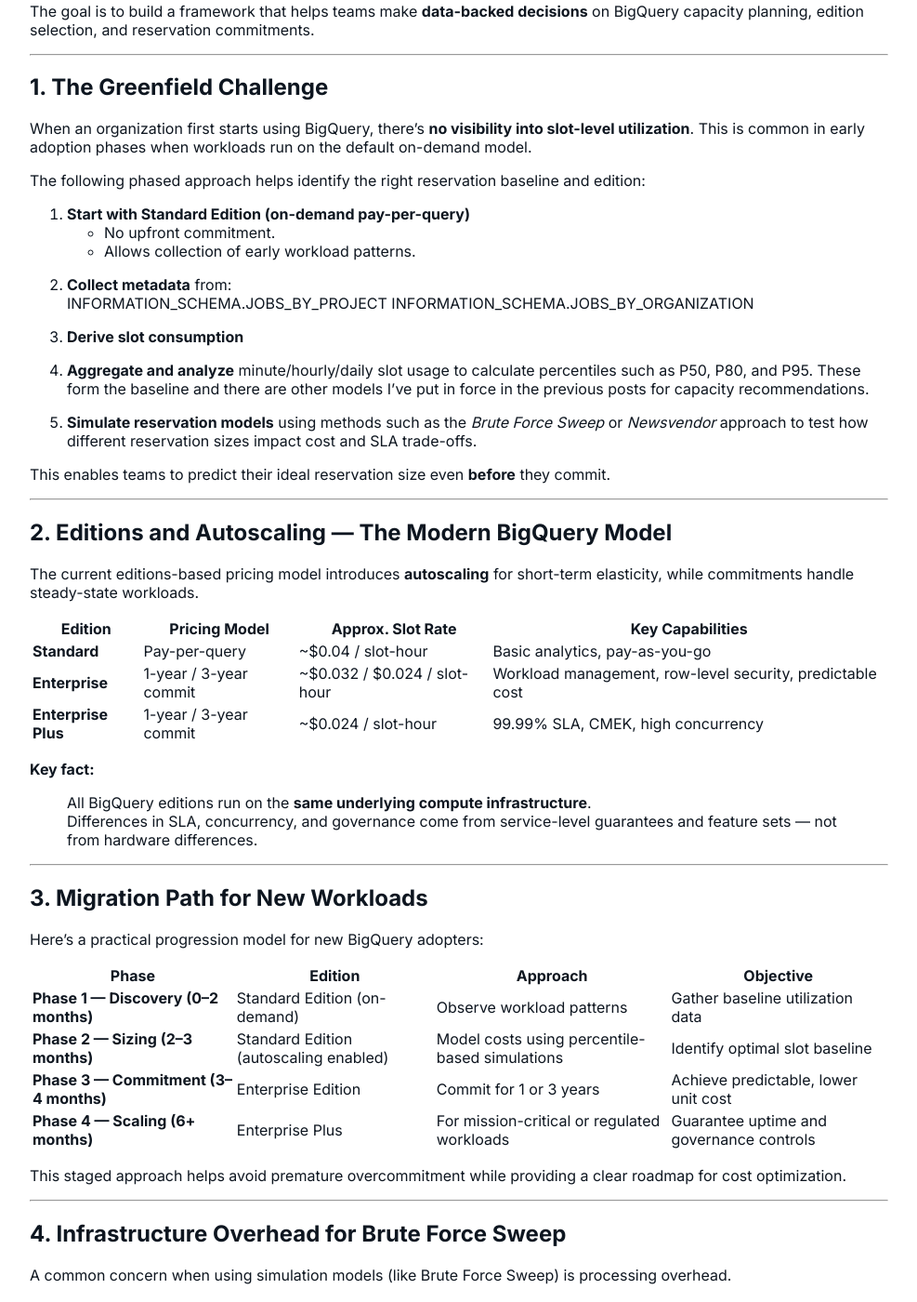
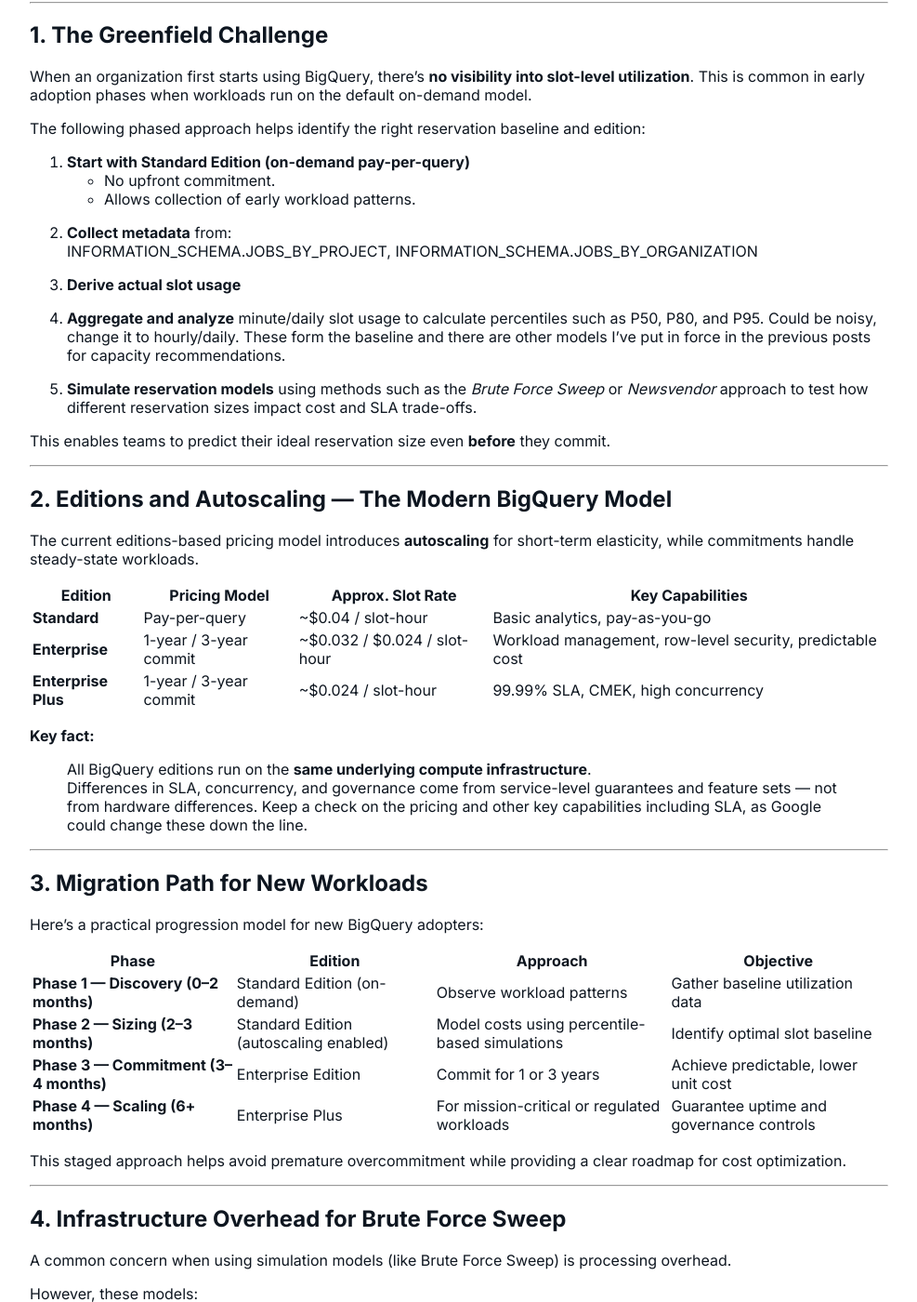
Before and after one commit to mountaingoat-blog/mountaingoat-blog, a Jekyll site: the page built from _posts/2025-10-08-bigquery editions selection strategy capacity planning.md, in a window 1280 px wide and 1400 px high, scrolled down 554 px. Shown: the whole window at 93% size, without its empty margins (146-1133 px from the left). Built offline with Jekyll 4.4.1, drawn with Linux system fonts in a browser that asks for light colours; our own code applies the rules of GitHub Pages for plain Markdown files; some of the changed text lies outside the part shown.

Commit message:
update post

```diff
--- a/_posts/2025-10-08-bigquery-editions_selection_strategy_capacity_planning.md
+++ b/_posts/2025-10-08-bigquery editions selection strategy capacity planning.md
@@ -30,13 +26,13 @@
    - Allows collection of early workload patterns.
 
 2. **Collect metadata** from:
-INFORMATION_SCHEMA.JOBS_BY_PROJECT
+INFORMATION_SCHEMA.JOBS_BY_PROJECT,
 INFORMATION_SCHEMA.JOBS_BY_ORGANIZATION
 
 
-3. **Derive slot consumption**
+3. **Derive actual slot usage**
 
-4. **Aggregate and analyze** minute/hourly/daily slot usage to calculate percentiles such as P50, P80, and P95.
+4. **Aggregate and analyze** minute/daily slot usage to calculate percentiles such as P50, P80, and P95. Could be noisy, change it to hourly/daily.
 These form the baseline and there are other models I've put in force in the previous posts for capacity recommendations.
 
 5. **Simulate reservation models** using methods such as the *Brute Force Sweep* or *Newsvendor* approach to test how different reservation sizes impact cost and SLA trade-offs.
@@ -58,6 +54,7 @@
 **Key fact:**
 > All BigQuery editions run on the **same underlying compute infrastructure**.
 > Differences in SLA, concurrency, and governance come from service-level guarantees and feature sets — not from hardware differences.
+> Keep a check on the pricing and other key capabilities including SLA, as Google could change these down the line.
 
 ---
 
@@ -140,11 +137,10 @@
 ## 8. Key Takeaways
 
 - Start with **Standard Edition (on-demand)** to capture early usage data.
-- Move to **Enterprise Edition** once slot utilization stabilizes.
-- **Flex Slots are deprecated** — use Editions + Autoscaling instead.
+- Move to **Enterprise Edition(s)** once slot utilization stabilizes.  Again, governance features could play a key role here.
 - **All editions share the same compute fabric**, differing only by feature and SLA.
 - Maintain **region-specific reservations**, and aggregate insights at the org level.
-- Implement a **policy-based FinOps framework** for continuous validation.
+- Implement a **policy-based FinOps framework** for continuous validation of Editions selection strategy.
 
 ---
 
```
Also changed, not shown: other parts of _posts/2025-10-08-bigquery editions selection strategy capacity planning.md (+2 -6 lines).
